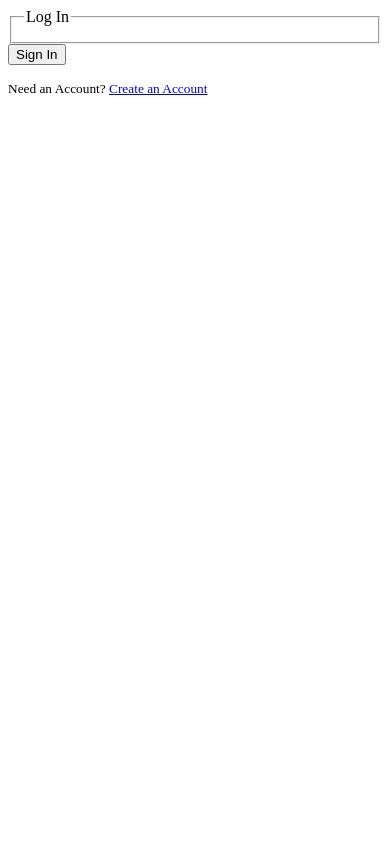
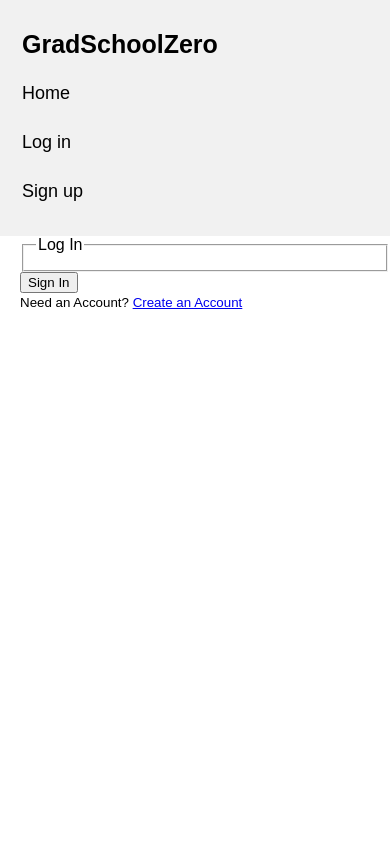
Before and after one commit to yqian000/GradSchoolZero, a Django app: page /login/ in a window 390 px wide. Run offline with Django 3.2, Linux system fonts and the light colour scheme; some libraries are stand-ins or nearby versions.

Commit message:
Add a responsive header
Created base.html to serve as a base header template.

```diff
--- /dev/null
+++ b/mysite/main/templates/main/base.html
@@ -0,0 +1,75 @@
+<!DOCTYPE html>
+<html>
+  <head>
+    <meta name="viewport" content="width=device-width, initial-scale=1">
+    <style>
+    * {box-sizing: border-box;}
+
+    body {
+      margin: 0;
+      font-family: Arial, Helvetica, sans-serif;
+    }
+
+    .header {
+      overflow: hidden;
+      background-color: #f1f1f1;
+      padding: 20px 10px;
+    }
+
+    .header a {
+      float: left;
+      color: black;
+      text-align: center;
+      padding: 12px;
+      text-decoration: none;
+      font-size: 18px;
+      line-height: 25px;
+      border-radius: 4px;
+    }
+
+    .header a.logo {
+      font-size: 25px;
+      font-weight: bold;
+    }
+
+    .header a:hover {
+      background-color: #ddd;
+      color: black;
+    }
+
+    .header-right {
+      float: right;
+    }
+
+    @media screen and (max-width: 500px) {
+      .header a {
+        float: none;
+        display: block;
+        text-align: left;
+      }
+
+      .header-right {
+        float: none;
+      }
+    }
+    </style>
+    <title>GradSchoolZero</title>
+  </head>
+
+  <body>
+    <div class="header">
+      <a href="#default" class="logo">GradSchoolZero</a>
+      <div class="header-right">
+        <a href="/">Home</a>
+        <a href="/login">Log in</a>
+        <a href="/signup">Sign up</a>
+      </div>
+    </div>
+
+    <div id="content", name="content", style="padding-left:20px">
+      {% block content %}
+      {% endblock %}
+    </div>
+  </body>
+
+</html>
--- a/mysite/main/templates/main/login.html
+++ b/mysite/main/templates/main/login.html
@@ -1,11 +1,8 @@
+{% extends 'main/base.html' %}
 
 {% load crispy_forms_tags %}
-<html>
-  <head>
-    <meta charset="utf-8">
-    <meta name="viewport" content="width=device-width, initial-scale=1">
-  </head>
-  <div class="container">
+
+{% block content %}
   <form method="POST">
     {% csrf_token %}
     <fieldset class="form-group">
@@ -18,12 +15,10 @@
       </button>
     </div>
   </form>
+
   <div class="border-top pt-3">
     <small class="text-muted">Need an Account?
       <a class="ml-2" href="#">Create an Account</a>
     </small>
   </div>
-  </div>
-  </html>
-</form>
-</html>
+{% endblock %}
```
Also changed, not shown: mysite/main/templates/main/home.html (+7 -9 lines), mysite/main/templates/main/signup.html (+6 -2 lines). Lines whose indentation alone changed are shown as unchanged.
